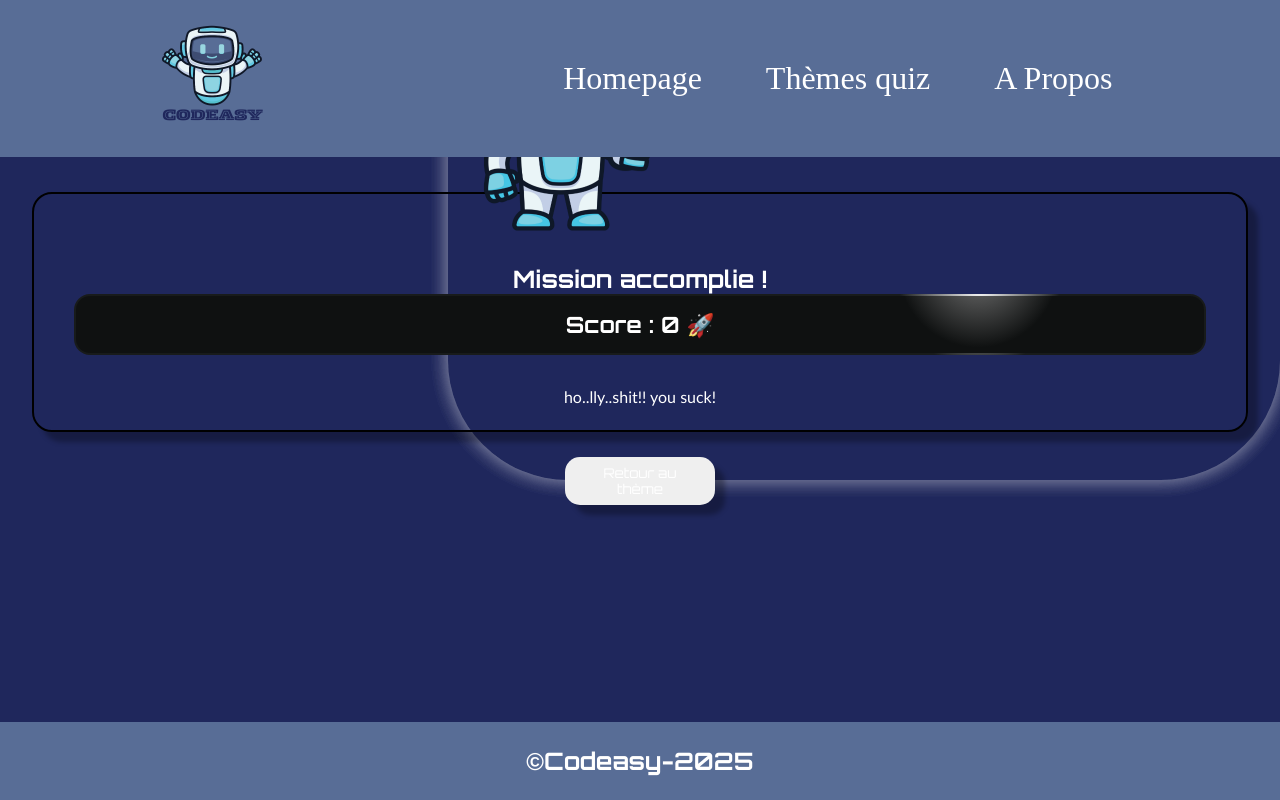
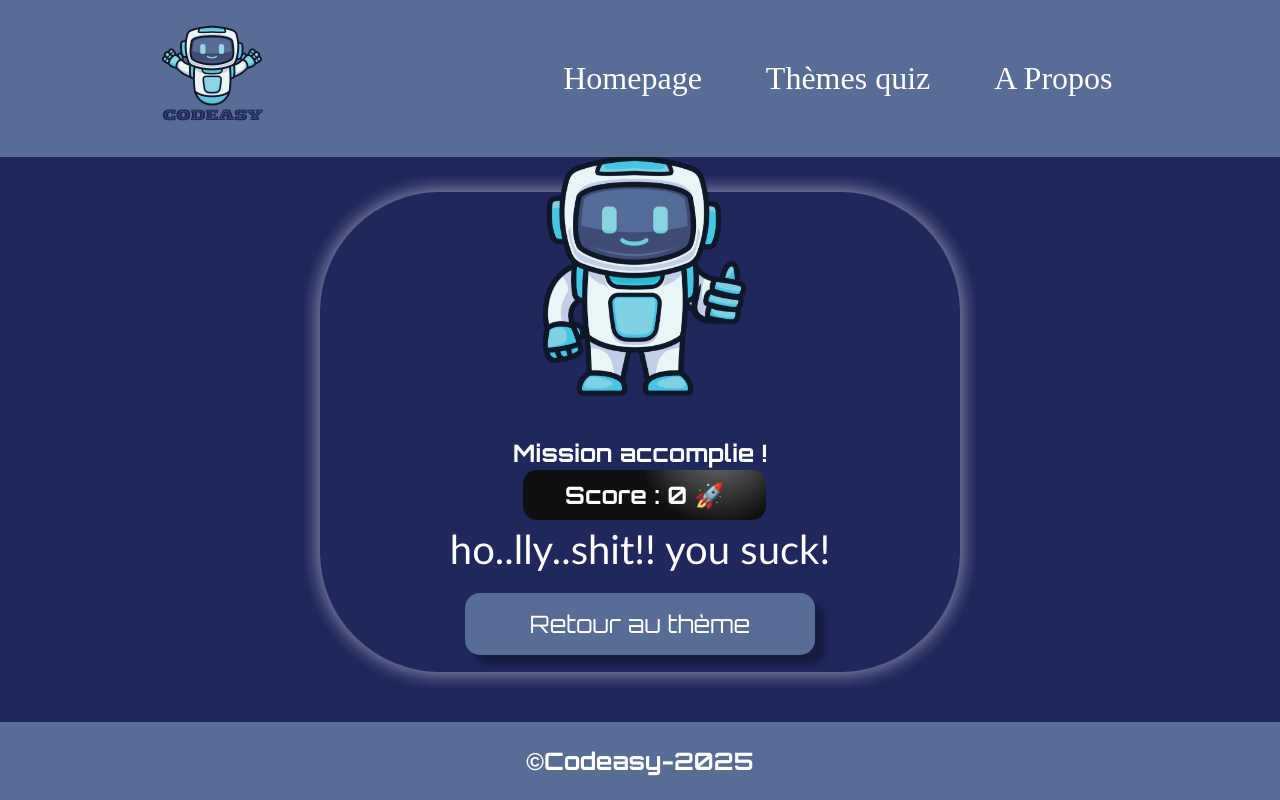
Before and after one commit to Sunnysmilen/Codeasy, a React (Vite) app in the folder client/: page /result-page/1 in a window 1280 px wide. Built offline with nearby package versions, Linux system fonts and the light colour scheme.

Commit message:
feat: result style done

```diff
--- a/client/src/pages/ResultPage/ResultPage.css
+++ b/client/src/pages/ResultPage/ResultPage.css
@@ -1,3 +1,4 @@
+@media screen and (max-width: 768px) {
   .resultpage-container {
     display: flex;
     flex-direction: column;
@@ -5,14 +6,14 @@
     padding: 2rem;
     img {
       height: auto;
-    width: 250px;
+      width: 50%;
       margin-top: -184px;
-    margin-left: -150px;
+      margin-left: -10px;
     }
     section {
-    border: solid black 2px;
+      /* border: solid black 2px;
       border-radius: 20px;
-    box-shadow: 10px 10px 5px 0px rgba(0, 0, 0, 0.29);
+      box-shadow: 10px 10px 5px 0px rgba(0, 0, 0, 0.29); */
       margin-top: 160px;
       padding: 0rem 1.5rem 0rem 1.5rem;
     }
@@ -24,6 +25,7 @@
       border: none;
       box-shadow: 10px 10px 5px 0px rgba(0, 0, 0, 0.29);
       font-family: "Orbitron", sans-serif;
+      background-color: #586d96;
 
       &:hover {
         background-color: #586d96;
@@ -32,17 +34,15 @@
     }
   }
   .resultpage-container h1 {
-  font-family: "Orbitron", sans-serif;
     padding: 0 1rem 2rem 1rem;
   }
   .resultpage-container p {
     padding: 0 1.5rem 1.5rem 1.5rem;
-  font-family: "Calibri", sans-serif;
   }
   /* Bloc score*/
   .scoreDisplayBloc {
     cursor: pointer;
-  font-size: 1.4rem;
+    font-size: 1.5rem;
     border-radius: 16px;
     border: none;
     padding: 2px;
@@ -51,49 +51,163 @@
   .scoreDisplayBloc ::after {
     content: "";
     position: absolute;
-  width: 65%;
+    width: 85%;
     height: 60%;
     border-radius: 120px;
-  top: 0;
-  right: 0;
+    top: 6.5rem;
+    right: 2rem;
     box-shadow: 0 0 20px #ffffff38;
     z-index: -1;
   }
 
-.blob1 {
-  width: 70px;
-  height: 100%;
+  .scoreDisplay {
+    padding: 15px 25px;
+    border-radius: 14px;
+    color: #fff;
+    z-index: 3;
+    background: radial-gradient(circle 80px at 80% -50%, #777777, #0f1111);
+  }
+}
+@media screen and (min-width: 768px) and (max-width: 992px) {
+  .resultpage-container {
+    display: flex;
+    flex-direction: column;
+    text-align: center;
+    padding: 2rem;
+    img {
+      height: auto;
+      width: 50%;
+      margin-top: -184px;
+      margin-left: -10px;
+    }
+    section {
+      /* border: solid black 2px;
+      border-radius: 20px;
+      box-shadow: 10px 10px 5px 0px rgba(0, 0, 0, 0.29); */
+      margin-top: 160px;
+      padding: 0rem 1.5rem 0rem 1.5rem;
+    }
+    button {
+      margin-top: 25px;
+      padding: 0.5rem 1rem;
+      border-radius: 15px;
+      width: 150px;
+      border: none;
+      box-shadow: 10px 10px 5px 0px rgba(0, 0, 0, 0.29);
+      font-family: "Orbitron", sans-serif;
+      background-color: #586d96;
+
+      &:hover {
+        background-color: #586d96;
+        color: white;
+      }
+    }
+  }
+  .resultpage-container h1 {
+    padding: 0 2rem 2rem 1rem;
+  }
+  .resultpage-container p {
+    padding: 0 2rem 1.5rem 1.5rem;
+  }
+  /* Bloc score*/
+  .scoreDisplayBloc {
+    cursor: pointer;
+    font-size: 1.5rem;
     border-radius: 16px;
-  bottom: 0;
-  left: 0;
-  background: radial-gradient(
-    circle 60px at 0% 100%,
-    #3fe9ff,
-    #0000ff80,
-    transparent
-  );
-  box-shadow: -10px 10px 30px #0051ff2d;
+    border: none;
+    padding: 2px;
+    width: 50%;
+  }
+  .scoreDisplayBloc ::after {
+    content: "";
+    position: absolute;
+    width: 70%;
+    height: 60%;
+    border-radius: 120px;
+    top: 3rem;
+    right: 8rem;
+    box-shadow: 0 0 20px #ffffff38;
+    z-index: -1;
   }
 
   .scoreDisplay {
-  padding: 14px 25px;
+    padding: 10px 20px;
     border-radius: 14px;
     color: #fff;
     z-index: 3;
+    background: radial-gradient(circle 80px at 80% -50%, #777777, #0f1111);
+    width: 100%;
+    margin-left: 10rem;
+  }
+}
+@media screen and (min-width: 992px) {
+  .resultpage-container {
+    display: flex;
+    flex-direction: column;
+    text-align: center;
+    padding: 1rem;
+    img {
+      height: auto;
+      width: 25%;
+      margin-top: -45px;
+    }
+    section {
+      margin-top: 160px;
+      padding: 0rem 1.5rem 0rem 1.5rem;
+    }
+    button {
+      margin-top: 20px;
+      padding: 1rem 1rem;
+      border-radius: 15px;
+      width: 350px;
+      border: none;
+      box-shadow: 10px 10px 5px 0px rgba(0, 0, 0, 0.29);
+      font-family: "Orbitron", sans-serif;
+      background-color: #586d96;
+      font-size: 1.5rem;
 
+      &:hover {
+        background-color: #586d96;
+        color: white;
+      }
+    }
+  }
+  .resultpage-container h1 {
+    font-size: 1.5rem;
+    padding: 0.2rem;
+  }
+  section p {
+    font-size: 2.5rem;
+  }
+  /* Bloc score*/
+  .scoreDisplayBloc {
+    cursor: pointer;
+    font-size: 1.5rem;
+    border-radius: 16px;
+    border: none;
+    padding: 2px;
+    width: 40%;
+    padding-left: 8rem;
+  }
+  .scoreDisplayBloc ::after {
+    content: "";
+    position: absolute;
+    width: 50%;
+    height: 60%;
+    border-radius: 120px;
+    top: 12rem;
+    right: 20rem;
+    box-shadow: 0 0 20px #ffffff38;
+    z-index: -1;
+  }
+
+  .scoreDisplay {
+    padding: 10px 20px;
+    border-radius: 14px;
+    color: #fff;
+    z-index: 3;
     background: radial-gradient(circle 80px at 80% -50%, #777777, #0f1111);
+    width: 70%;
+    margin-left: 22rem;
   }
-.scoreDisplay::before {
-  content: "";
-  width: 100%;
-  height: 100%;
-  left: 0;
-  top: 0;
-  border-radius: 14px;
-  background: radial-gradient(
-    circle 60px at 0% 100%,
-    #00e1ff1a,
-    #0000ff11,
-    transparent
-  );
 }
```
Lines whose indentation alone changed are shown as unchanged.
